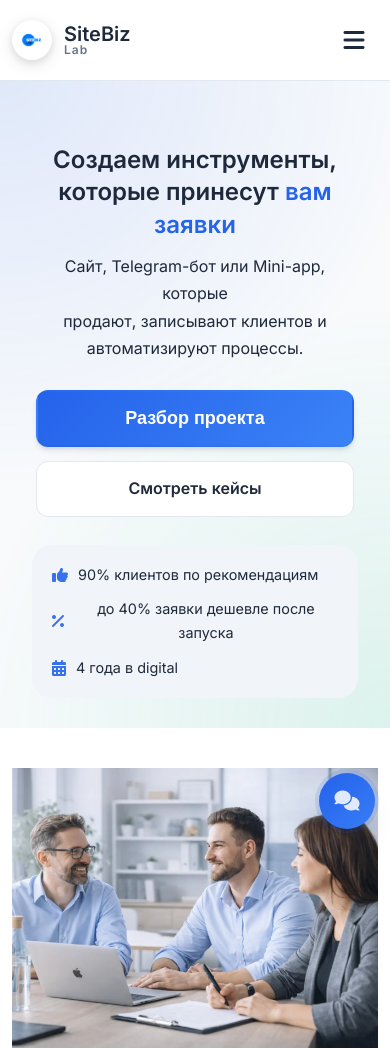
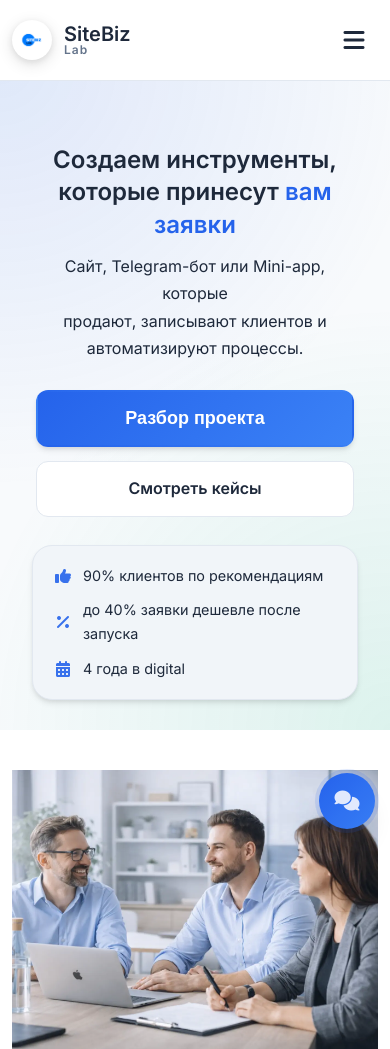
Before and after one commit to aleksDol/sitbizlab, a Django app: page / in a window 390 px wide. Shown: the top 1049 px of the page. Run offline with Django 5.2, Linux system fonts and the light colour scheme; data comes from the database, SQL or seed files in the repository; some libraries are stand-ins or nearby versions.

Commit message:
Исправал ошикбу

```diff
--- a/cms/pages/static/site/style.css
+++ b/cms/pages/static/site/style.css
@@ -917,6 +917,8 @@ p {
         flex-direction: column;
         gap: 10px;
         margin-top: 14px;
+        border: 1px solid var(--border);
+        box-shadow: var(--shadow);
     }
 
     .hero-social-line {
@@ -926,12 +928,17 @@ p {
         display: flex;
         align-items: center;
         gap: 10px;
+        text-align: left;
     }
 
     .hero-social-line i {
         font-size: 1rem;
         opacity: 0.9;
         color: var(--primary);
+        flex-shrink: 0;
+        width: 1.25em;
+        min-width: 1.25em;
+        text-align: center;
     }
 
     .hero-content {
```
